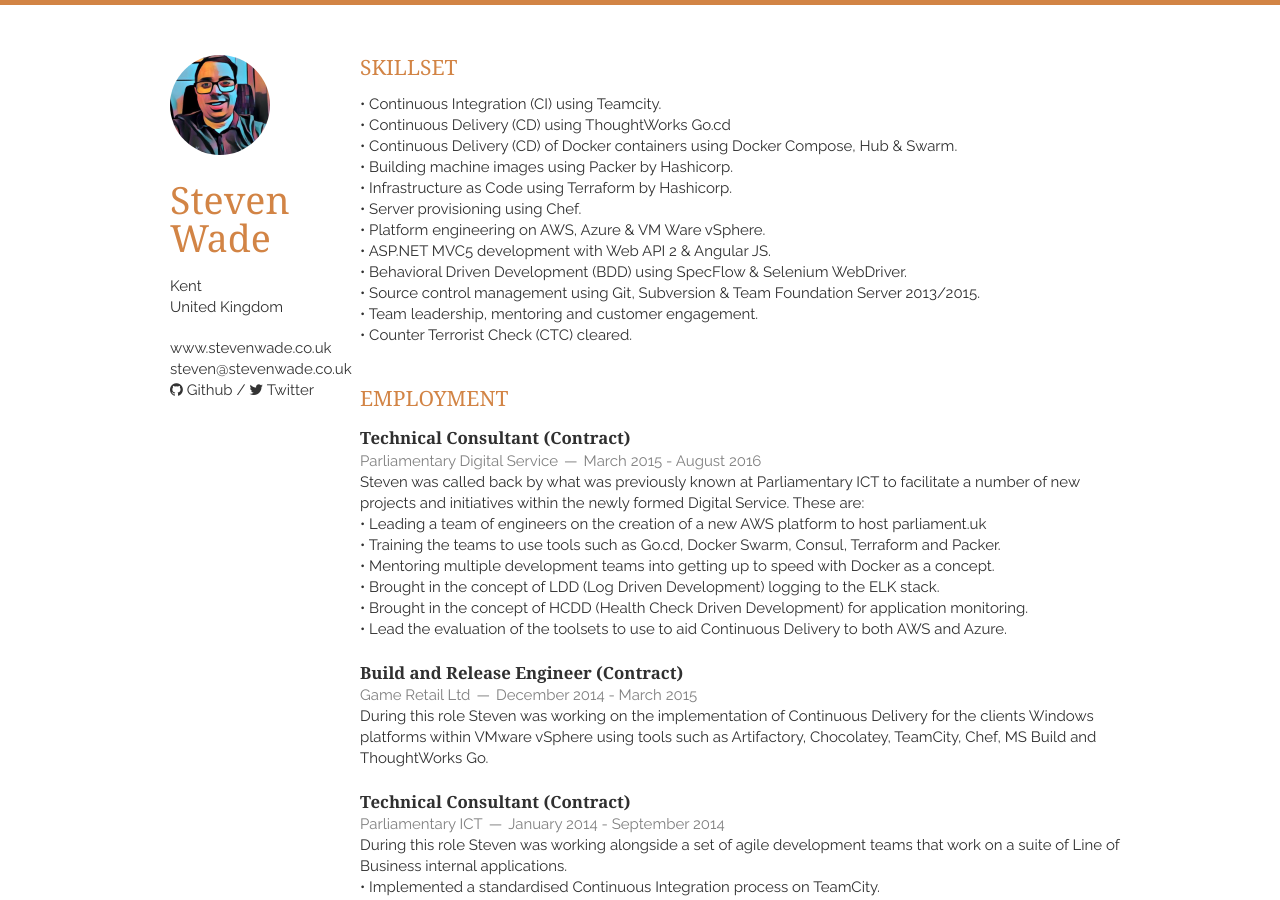
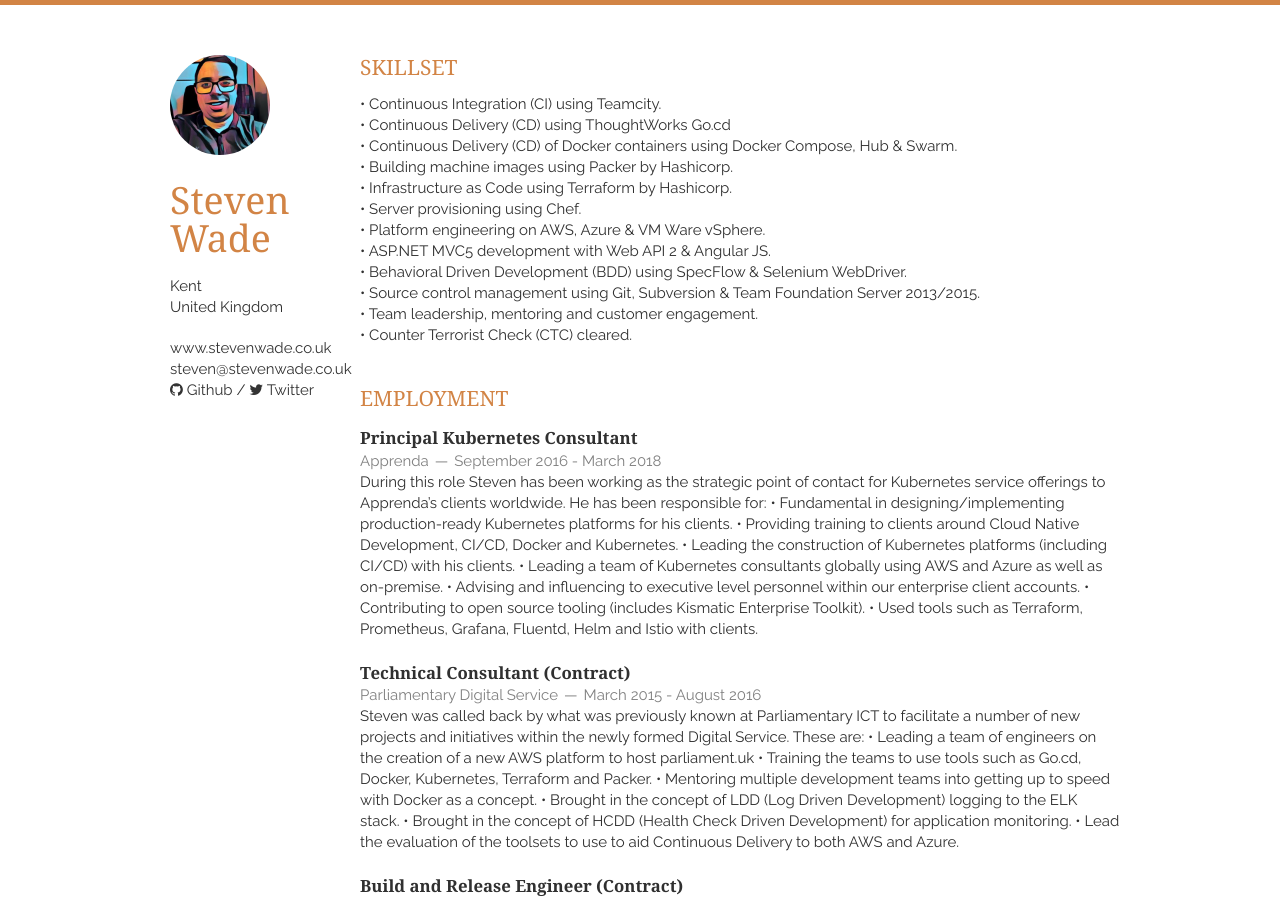
Before and after one commit to swade1987/resume, a Jekyll site: the page built from index.html, in a window 1280 px wide and 900 px high. Built offline with Jekyll 4.4.1, drawn with Linux system fonts in a browser that asks for light colours; nearby versions of some CDN libraries; Markdown is read by kramdown in place of the engine named in the settings; the list of posts is cut into pages by our own code.

Commit message:
updating resume to include Apprenda

```diff
--- a/_includes/employment.html
+++ b/_includes/employment.html
@@ -1,17 +1,33 @@
 <section class="thirteen columns">
     <h1>Employment</h1>
+    <article>
+        <header>
+            <h1>Principal Kubernetes Consultant</h1>
+            <span><address>Apprenda</address><time>September 2016 - March 2018</time></span>
+        </header>
+        <p>
+            During this role Steven has been working as the strategic point of contact for Kubernetes service offerings to Apprenda’s clients worldwide. He has been responsible for:
+            • Fundamental in designing/implementing production-ready Kubernetes platforms for his clients.
+            • Providing training to clients around Cloud Native Development, CI/CD, Docker and Kubernetes.
+            • Leading the construction of Kubernetes platforms (including CI/CD) with his clients.
+            • Leading a team of Kubernetes consultants globally using AWS and Azure as well as on-premise.
+            • Advising and influencing to executive level personnel within our enterprise client accounts.
+            • Contributing to open source tooling (includes Kismatic Enterprise Toolkit).
+            • Used tools such as Terraform, Prometheus, Grafana, Fluentd, Helm and Istio with clients.
+        </p>
+    </article>
     <article>
         <header>
             <h1>Technical Consultant (Contract)</h1>
             <span><address>Parliamentary Digital Service</address><time>March 2015 - August 2016</time></span>
         </header>
         <p>
-            Steven was called back by what was previously known at Parliamentary ICT to facilitate a number of new projects and initiatives within the newly formed Digital Service. These are:<br>
-            • Leading a team of engineers on the creation of a new AWS platform to host parliament.uk<br>
-            • Training the teams to use tools such as Go.cd, Docker Swarm, Consul, Terraform and Packer.<br>
-            • Mentoring multiple development teams into getting up to speed with Docker as a concept.<br>
-            • Brought in the concept of LDD (Log Driven Development) logging to the ELK stack.<br>
-            • Brought in the concept of HCDD (Health Check Driven Development) for application monitoring.<br>
+            Steven was called back by what was previously known at Parliamentary ICT to facilitate a number of new projects and initiatives within the newly formed Digital Service. These are:
+            • Leading a team of engineers on the creation of a new AWS platform to host parliament.uk
+            • Training the teams to use tools such as Go.cd, Docker, Kubernetes, Terraform and Packer.
+            • Mentoring multiple development teams into getting up to speed with Docker as a concept.
+            • Brought in the concept of LDD (Log Driven Development) logging to the ELK stack.
+            • Brought in the concept of HCDD (Health Check Driven Development) for application monitoring.
             • Lead the evaluation of the toolsets to use to aid Continuous Delivery to both AWS and Azure.
         </p>
     </article>
--- a/docker-compose.yml
+++ b/docker-compose.yml
@@ -14,7 +14,6 @@
     build: .
     volumes:
        - .:/src
-       - /etc/localtime:/etc/localtime:ro
     ports:
       - "4000"
     labels:
```
